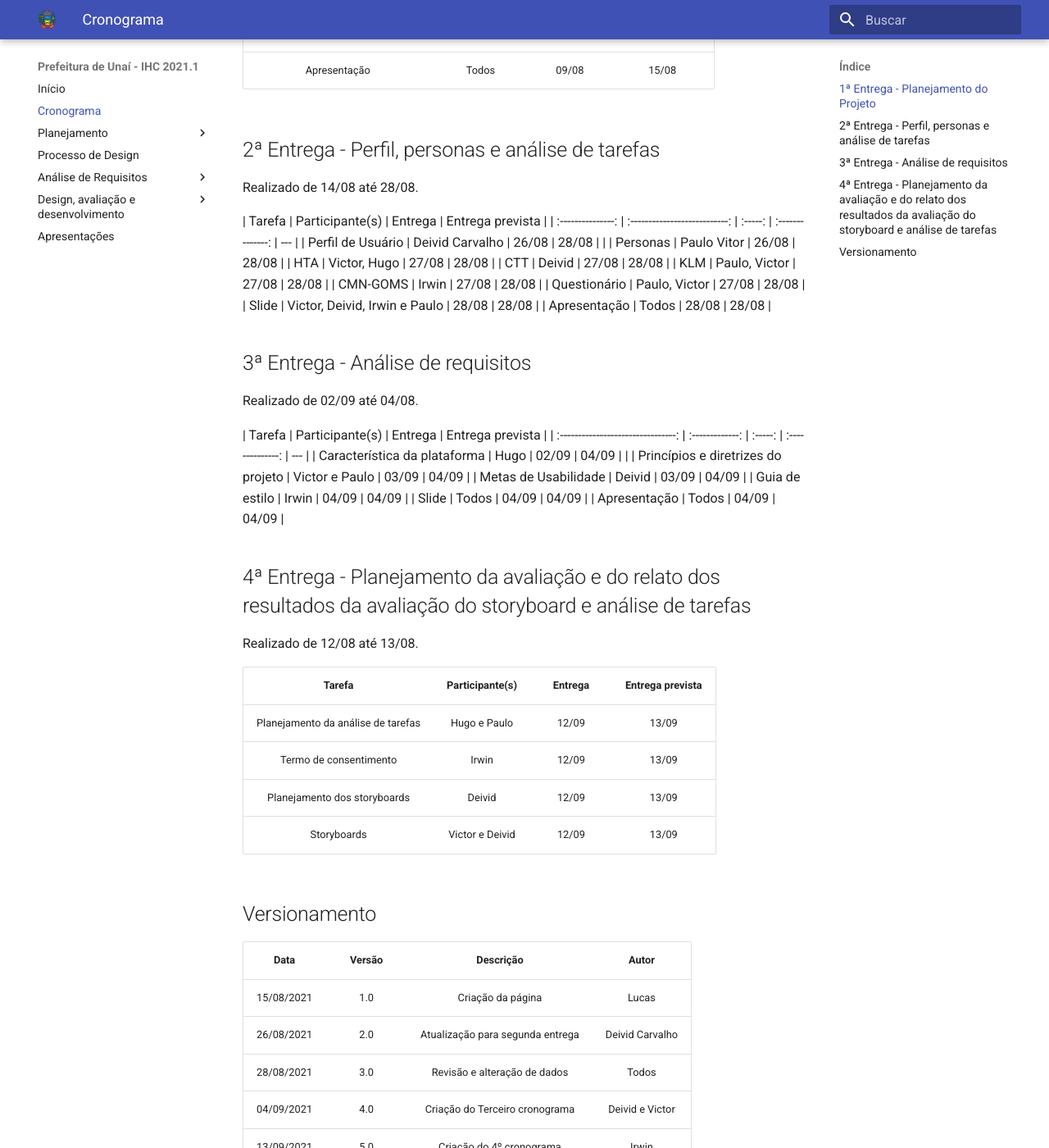
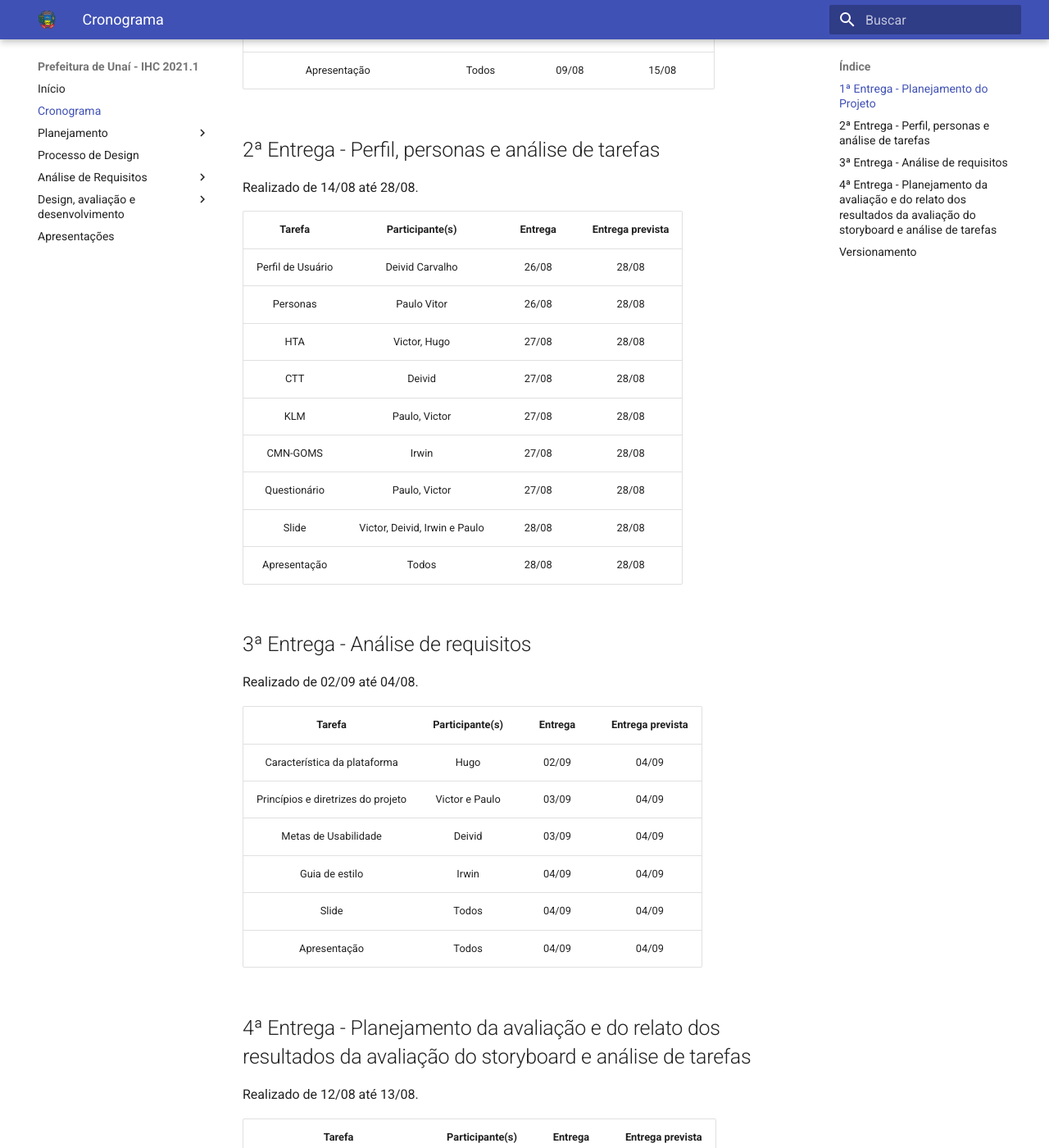
Before and after one commit to Interacao-Humano-Computador/2021.1-Prefeitura-Unai, an MkDocs documentation site: the page built from docs/cronograma.md, in a window 1280 px wide and 1400 px high, scrolled down 437 px. Shown: the whole window at 82% size. Built offline with MkDocs 1.6.1 and Material for MkDocs 9.7.7, drawn with Linux system fonts in a browser that asks for light colours.

Commit message:
Corrige tabela

```diff
--- a/docs/cronograma.md
+++ b/docs/cronograma.md
@@ -17,8 +17,8 @@
 <p align = "justify">Realizado de 14/08 até 28/08.</p>
 
 |      Tarefa       |        Participante(s)        | Entrega | Entrega prevista |
-| :---------------: | :---------------------------: | :-----: | :--------------: | --- |
-| Perfil de Usuário |        Deivid Carvalho        |  26/08  |      28/08       |     |
+| :---------------: | :---------------------------: | :-----: | :--------------: |
+| Perfil de Usuário |        Deivid Carvalho        |  26/08  |      28/08       |
 |     Personas      |          Paulo Vitor          |  26/08  |      28/08       |
 |        HTA        |         Victor, Hugo          |  27/08  |      28/08       |
 |        CTT        |            Deivid             |  27/08  |      28/08       |
@@ -33,8 +33,8 @@
 <p align = "justify">Realizado de 02/09 até 04/08.</p>
 
 |               Tarefa               | Participante(s) | Entrega | Entrega prevista |
-| :--------------------------------: | :-------------: | :-----: | :--------------: | --- |
-|    Característica da plataforma    |      Hugo       |  02/09  |      04/09       |     |
+| :--------------------------------: | :-------------: | :-----: | :--------------: |
+|    Característica da plataforma    |      Hugo       |  02/09  |      04/09       |
 | Princípios e diretrizes do projeto | Victor e Paulo  |  03/09  |      04/09       |
 |        Metas de Usabilidade        |     Deivid      |  03/09  |      04/09       |
 |           Guia de estilo           |      Irwin      |  04/09  |      04/09       |
```
